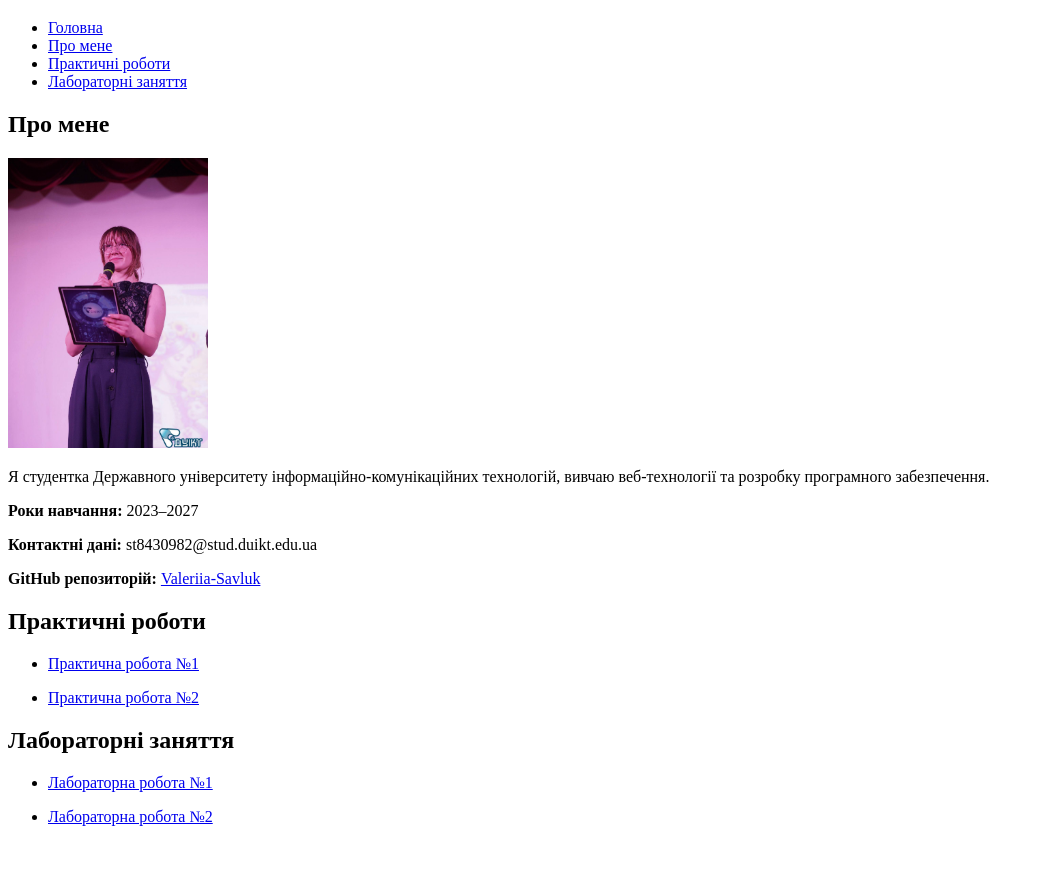
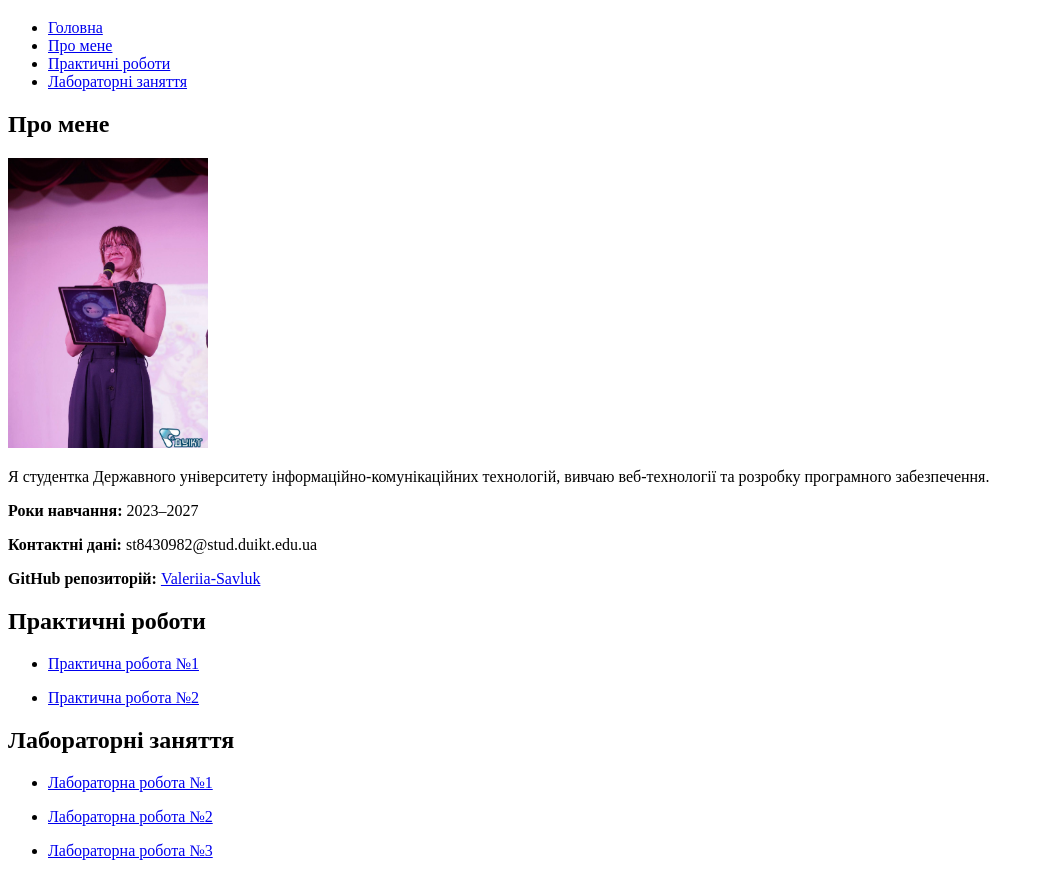
Before and after one commit to Valeriia-Savluk/WEB, a plain HTML site: page index.html in a window 1280 px wide. Shown: the part 61-937 px from the top of the page, without its empty margins (0-1040 px from the left). Before the commit the page ends 903 px from the top, so only its background shows below. Drawn offline with Linux system fonts and the light colour scheme.

Commit message:
index.html

```diff
--- a/index.html
+++ b/index.html
@@ -59,6 +59,12 @@
                     <a href="laboratory/lab2.html">Лабораторна робота №2</a>
                 </li>
             </ul>
+
+            <ul>
+                <li>
+                    <a href="laboratory/lab3.html">Лабораторна робота №3</a>
+                </li>
+            </ul>
         </section>
     </main>
 
```
